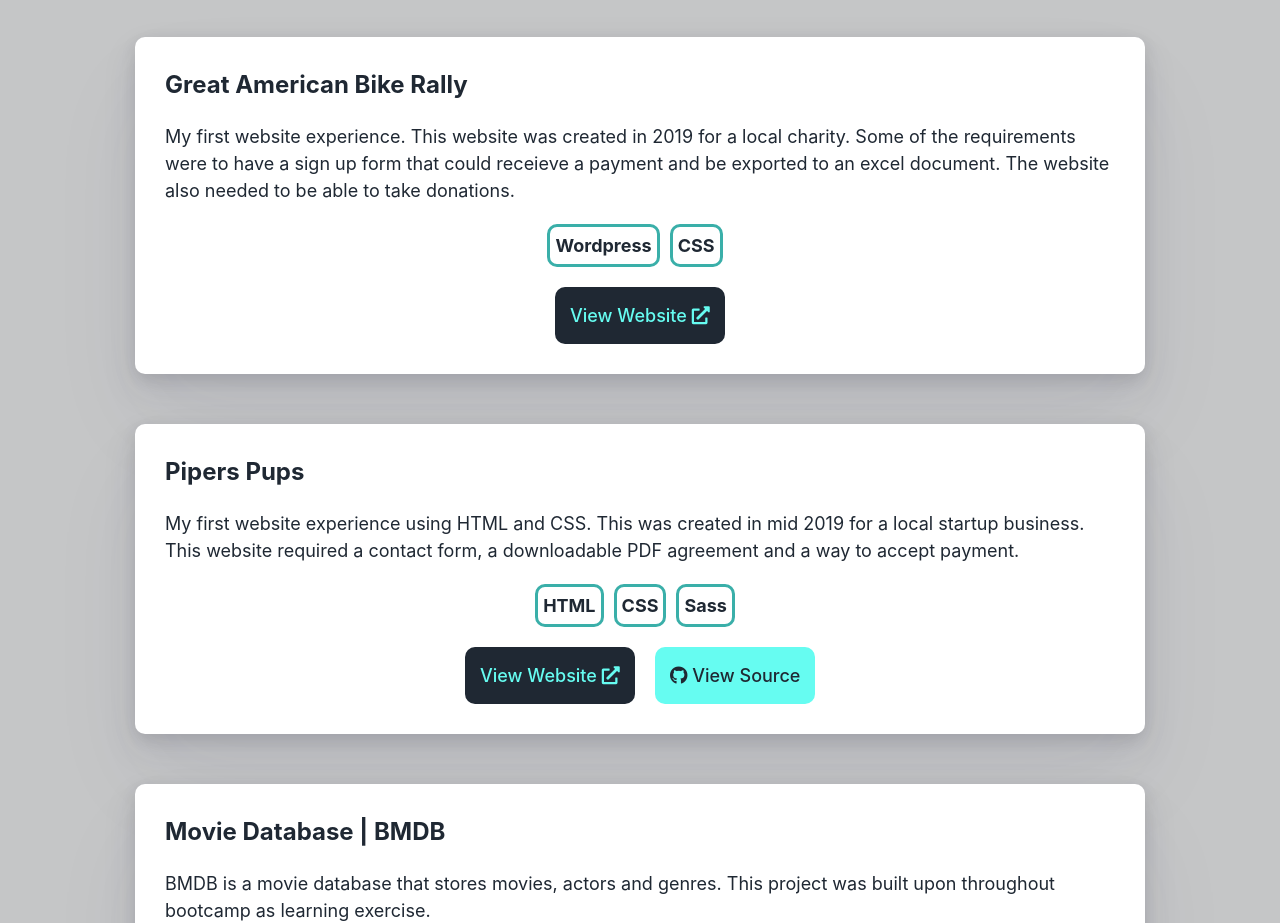
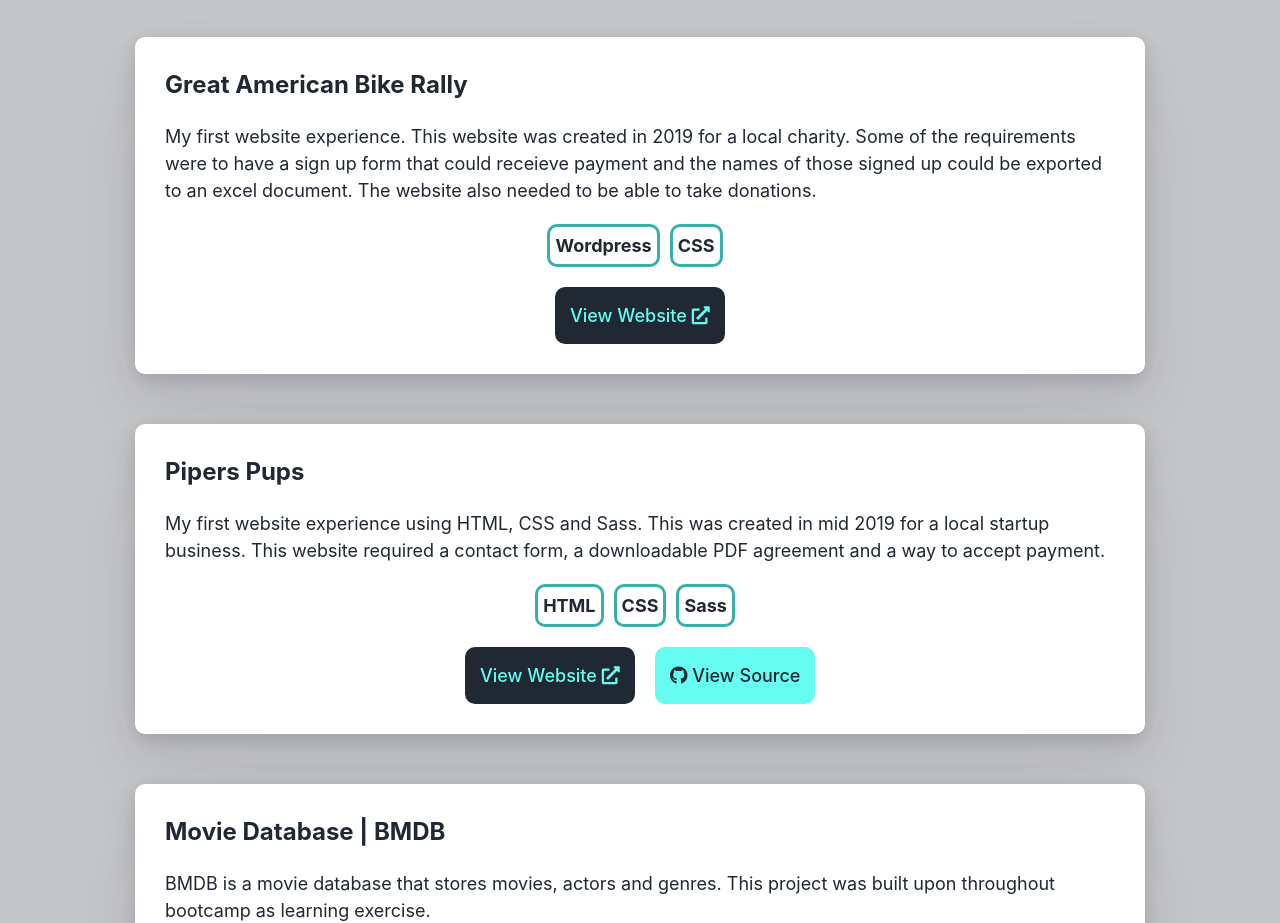
Before and after one commit to jmotts17/portfolio-ng, an Angular app: page / in a window 1280 px wide. Shown: the part 1060-1983 px from the top of the page. Built offline with nearby package versions, Linux system fonts and the light colour scheme.

Commit message:
Removed commented out code & adjusted project text

```diff
--- a/src/app/core/menu/menu.component.css
+++ b/src/app/core/menu/menu.component.css
@@ -13,11 +13,6 @@
   border-radius: 10px;
 }
 
-/* #logo:hover {
-  transition: 3s;
-  transform: rotate(360deg);
-} */
-
 .navbar-light .navbar-nav .nav-link {
   color: rgba(0, 0, 0, 0.8);
 }
@@ -28,6 +23,7 @@
 }
 
 /* Pulse */
+/* https://ianlunn.github.io/Hover/#effects */
 @-webkit-keyframes hvr-pulse {
   25% {
     -webkit-transform: scale(1.1);
--- a/src/app/feature/projects/projects.component.css
+++ b/src/app/feature/projects/projects.component.css
@@ -60,6 +60,7 @@
 }
 
 /* Float Shadow */
+/* https://ianlunn.github.io/Hover/#effects */
 .hvr-float-shadow {
   display: inline-block;
   vertical-align: middle;
--- a/src/app/feature/projects/projects.component.html
+++ b/src/app/feature/projects/projects.component.html
@@ -6,7 +6,7 @@
     <div class="container-lg">
         <div class="project-container">
             <div class="project-title">Great American Bike Rally</div>
-            <div class="project-desc">My first website experience. This website was created in 2019 for a local charity. Some of the requirements were to have a sign up form that could receieve a payment and be exported to an excel document. The website also needed to be able to take donations.</div>
+            <div class="project-desc">My first website experience. This website was created in 2019 for a local charity. Some of the requirements were to have a sign up form that could receieve payment and the names of those signed up could be exported to an excel document. The website also needed to be able to take donations.</div>
             <div class="project-languages-container">
                 <span class="project-languages text-bold">Wordpress</span>
                 <span class="project-languages text-bold">CSS</span>
@@ -21,7 +21,7 @@
     <div class="container-lg">
         <div class="project-container">
             <div class="project-title">Pipers Pups</div>
-            <div class="project-desc">My first website experience using HTML and CSS. This was created in mid 2019 for a local startup business. This website required a contact form, a downloadable PDF agreement and a way to accept payment.</div>
+            <div class="project-desc">My first website experience using HTML, CSS and Sass. This was created in mid 2019 for a local startup business. This website required a contact form, a downloadable PDF agreement and a way to accept payment.</div>
             <div class="project-languages-container">
                 <span class="project-languages text-bold">HTML</span>
                 <span class="project-languages text-bold">CSS</span>
```
